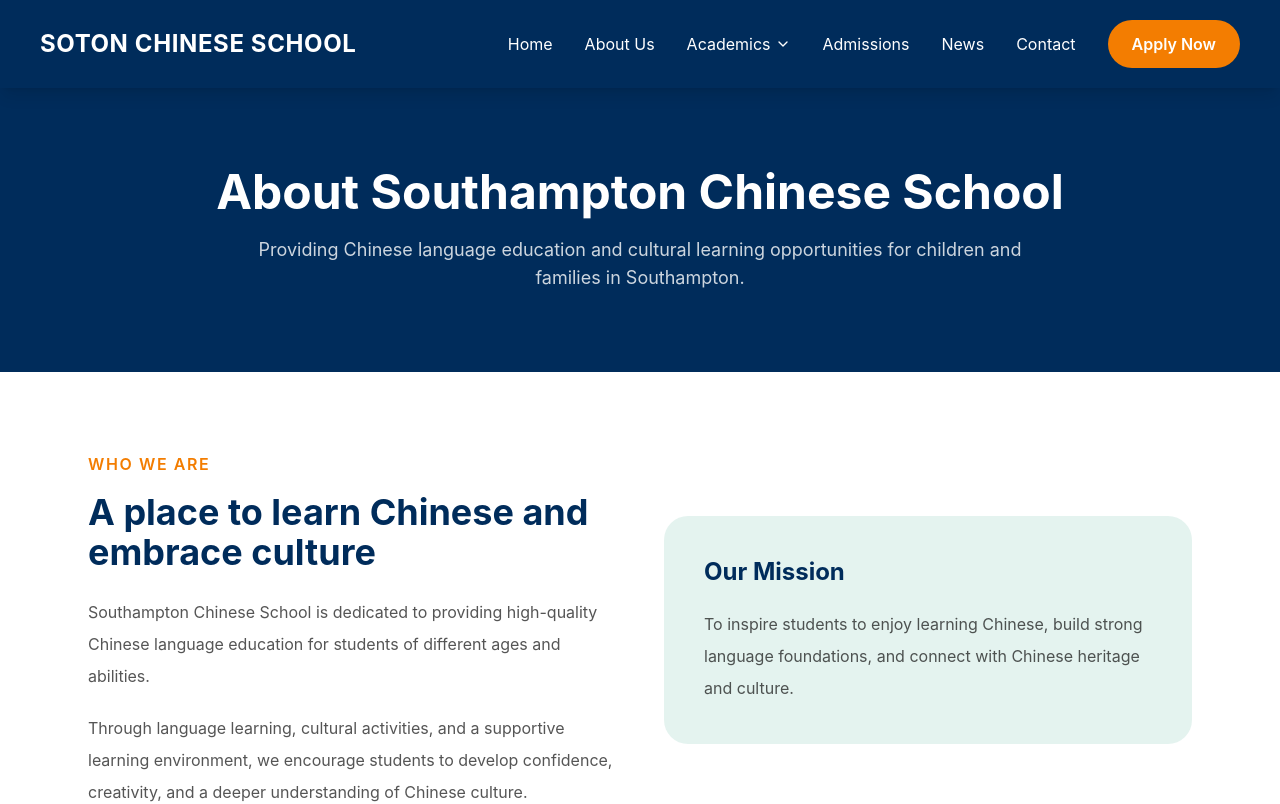
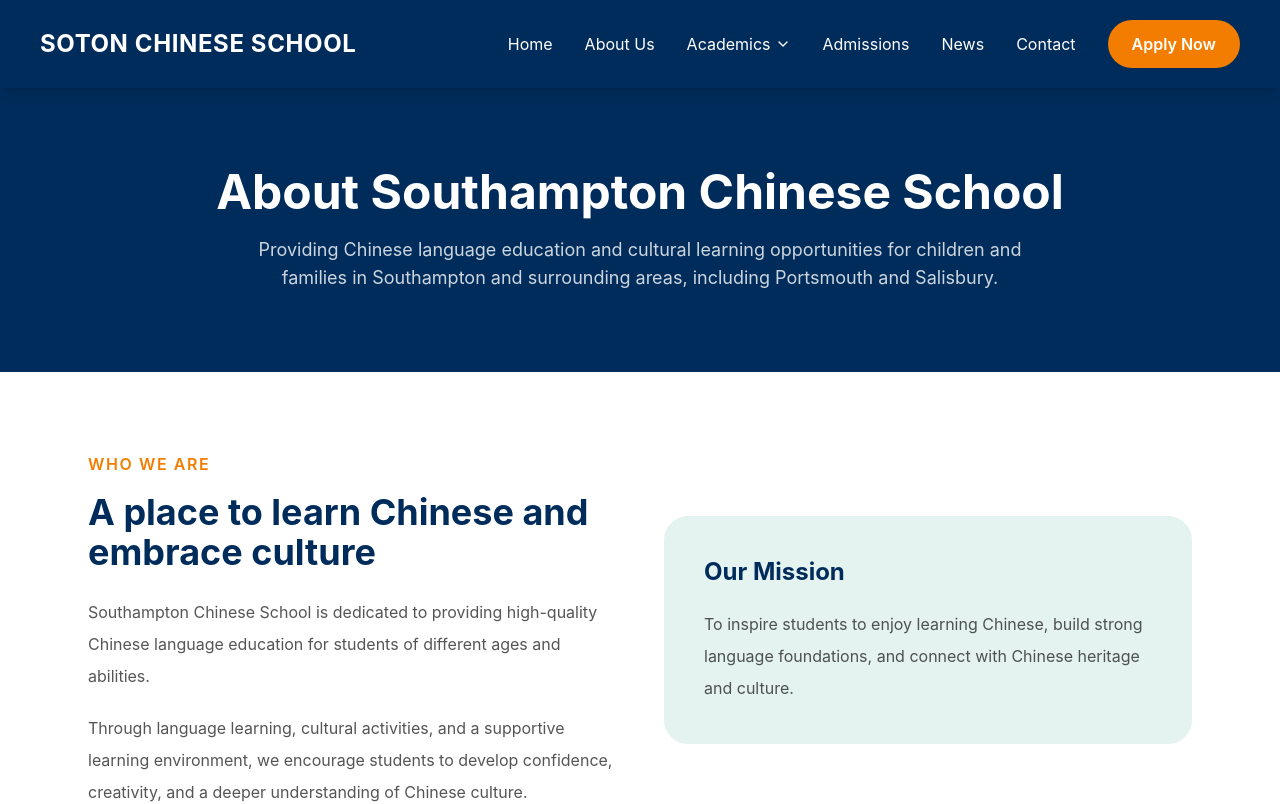
Before and after one commit to 2LIUZ98/SOTON_CHINESE_SCHOOL-2026, a React (Vite) app in the folder frontend/: page /about in a window 1280 px wide. Shown: the top 804 px of the page. Built offline with nearby package versions, Linux system fonts and the light colour scheme.

Commit message:
FRONTEND

```diff
--- a/frontend/src/views/About.jsx
+++ b/frontend/src/views/About.jsx
@@ -37,8 +37,9 @@ export default function About() {
           text-lg
           text-white/80
         ">
-          Providing Chinese language education and cultural learning
-          opportunities for children and families in Southampton.
+        Providing Chinese language education and cultural learning
+        opportunities for children and families in Southampton and surrounding areas, including Portsmouth and Salisbury.
+
         </p>
 
 
```
